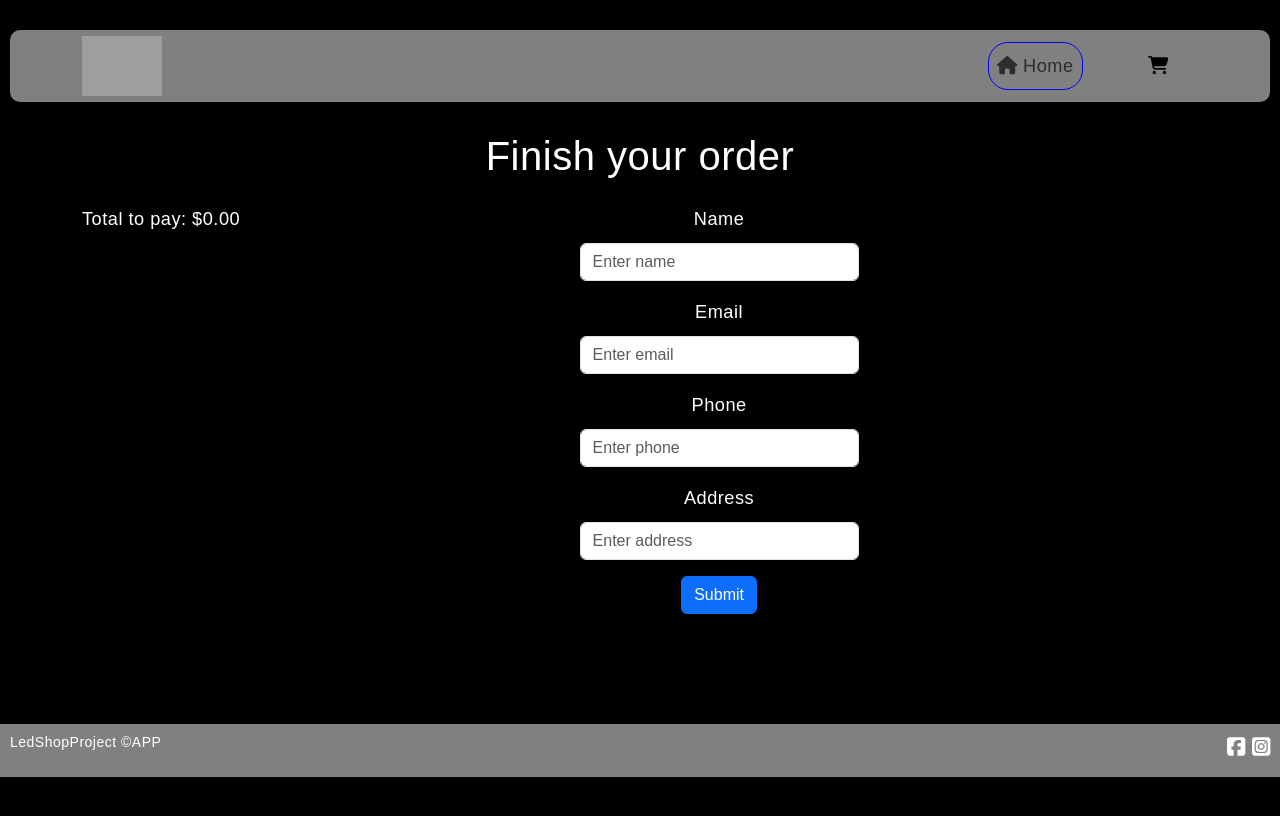
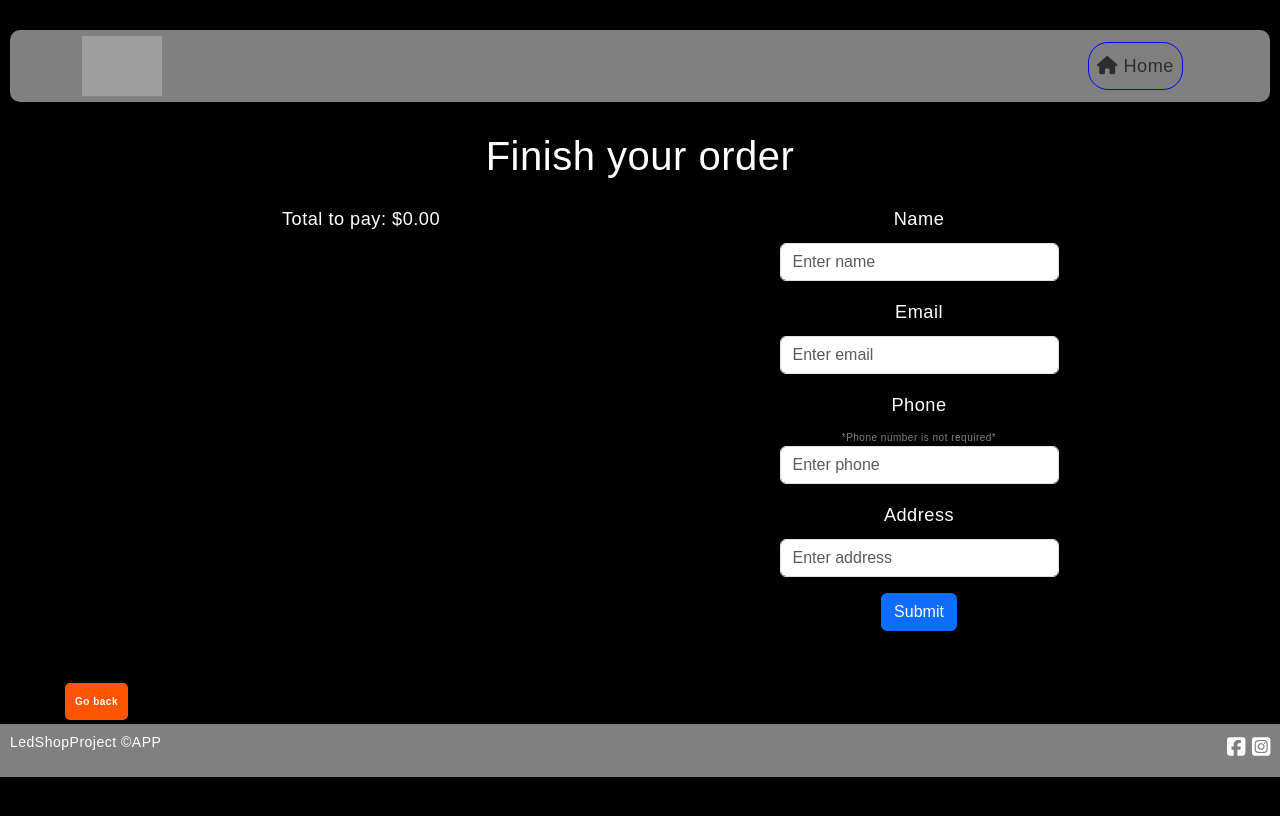
Before and after one commit to kalipp1/LedShop, a React (Create React App) app in the folder client/: page /payment in a window 1280 px wide. Shown: the top 816 px of the page. Built offline with nearby package versions, Linux system fonts and the light colour scheme.

Commit message:
repair cart Problem, add full functionality for payment, add success Page, and solve small problems

```diff
--- a/client/src/App.js
+++ b/client/src/App.js
@@ -7,6 +7,7 @@ import Home from "components/pages/Home/Home";
 import ProductPage from "components/pages/ProductPage/ProductPage";
 import CartPage from "components/pages/CartPage/CartPage";
 import PaymentPage from "components/pages/PaymentPage/PaymentPage";
+import SuccessPage from "components/pages/SuccessPage/SuccessPage";
 import './App.css';
 
 function App() {
@@ -19,6 +20,7 @@ function App() {
             <Route path="/products/:id" element={<ProductPage />} />
             <Route path="/cart" element={<CartPage />} />
             <Route path="/payment" element={<PaymentPage />} />
+            <Route path="/success/:orderId" element={<SuccessPage />} />
             <Route path="*" element={<NotFound />} />
           </Routes>
         </Container>
--- a/client/src/components/features/CartDropdown/CartDropdown.js
+++ b/client/src/components/features/CartDropdown/CartDropdown.js
@@ -39,7 +39,7 @@ const CartDropdown = ({ onClose }) => {
                     <div className={styles.cartItems}>
                         {cart.map((item, index) => (
                             <div key={index} className={styles.cartItem}>
-                                <img src={`${IMGS_URL}${item.image}`} alt={item.name} className={styles.cartItemImage} />
+                                <img src={`${IMGS_URL}${item.imageUrl}`} alt={item.name} className={styles.cartItemImage} />
                                 <div className={styles.quantityBox}>
                                     <button onClick={() => addQuantity(item)}>+</button>
                                     {item.quantity}
--- a/client/src/components/pages/CartPage/CartPage.js
+++ b/client/src/components/pages/CartPage/CartPage.js
@@ -74,7 +74,7 @@ const CartPage = () => {
         {cart.map((item, index) => (
           <div key={index} className={styles.cartItem}>
             <div className={styles.leftSide}>
-              <img src={`${IMGS_URL}${item.image}`} alt={item.name} className={styles.cartItemImage} />
+              <img src={`${IMGS_URL}${item.imageUrl}`} alt={item.name} className={styles.cartItemImage} />
               <div className={styles.quantityBox}>
                 <button className={styles.buttonQuantity} onClick={() => addQuantity(item)}>+</button>
                 {item.quantity}
--- a/client/src/components/pages/PaymentPage/PaymentPage.js
+++ b/client/src/components/pages/PaymentPage/PaymentPage.js
@@ -4,11 +4,12 @@ import { useState } from "react";
 import { API_URL } from "../../../config";
 import Spinner from 'react-bootstrap/Spinner';
 import { useSelector } from "react-redux";
-import { Navigate } from "react-router-dom";
+import { Navigate, useNavigate } from "react-router-dom";
 import { useDispatch } from "react-redux";
 import { getCart, clearCart } from "../../../redux/cartRedux";
 import { IMGS_URL } from "../../../config";
 import { useLocation } from "react-router-dom";
+import { Link } from 'react-router-dom';
 import clsx from "clsx";
 import styles from './PaymentPage.module.scss';
 
@@ -18,6 +19,7 @@ const PaymentPage = () =>{
     const totalPrice = location.state?.totalPrice || 0;
 
     const dispatch = useDispatch();
+    const navigate = useNavigate();
 
     const cart = useSelector(getCart);
 
@@ -63,11 +65,14 @@ const PaymentPage = () =>{
                 throw new Error("Server error");
             }
 
+            const data = await res.json();
+            if (!data.orderId) throw new Error("Order ID not found");
+
             dispatch(clearCart());
             setStatus("success");
             setTimeout(() => {
-                window.location.href = "/success";
-            }, 2000);
+                navigate(`/success/${data.orderId}`);
+            }, 500);
         } catch (error) {
             setStatus("serverError");
         }
@@ -79,11 +84,12 @@ const PaymentPage = () =>{
         <div className={styles.allPage}>
             <h1 className="my-4">Finish your order</h1>
             <div className={styles.finishOrderBox}>
+                <div className={styles.orderDisplayWithTotalPrice}>
                     <div className={styles.orderDisplay}>
                         {cart.map((item, index) => (
                             <div key={index} className={styles.cartItem}>
                                 <div className={styles.leftSide}>
-                                <img src={`${IMGS_URL}${item.image}`} alt={item.name} className={styles.cartItemImage} />
+                                    <img src={`${IMGS_URL}${item.imageUrl}`} alt={item.name} className={styles.cartItemImage} />
                                 </div>
                                 <div className={styles.cartItemDetails}>
                                     <p className={styles.cartItemName}>{item.name}</p>
@@ -92,6 +98,7 @@ const PaymentPage = () =>{
                                 </div>
                             </div>
                         ))}
+                    </div>
                     <p className={styles.cartTotalPrice}>Total to pay: ${totalPrice.toFixed(2)}</p>
                 </div>
             <Form className={clsx("col-12 col-sm-3 mx-auto", styles.formOrder)} onSubmit={handleSubmit}>
@@ -131,6 +138,7 @@ const PaymentPage = () =>{
 
                 <Form.Group className="mb-3" controlId="formPhone">
                     <Form.Label>Phone</Form.Label>
+                    <p className={styles.isNotRequired}>*Phone number is not required*</p>
                     <Form.Control type="text" value={phone} onChange={e => setPhone(e.target.value)} placeholder="Enter phone" />
                 </Form.Group>
 
@@ -144,6 +152,7 @@ const PaymentPage = () =>{
                 </Button>
             </Form>
             </div>
+            <Link to="/cart" className={styles.goBackToCart}>Go back</Link>
         </div>
     )
 }
--- a/client/src/components/pages/PaymentPage/PaymentPage.module.scss
+++ b/client/src/components/pages/PaymentPage/PaymentPage.module.scss
@@ -1,18 +1,71 @@
+@import '../../../styles/settings.scss';
+
 .allPage{
     color: white;
     .finishOrderBox{
         display: flex;
         flex-direction: row;
     }
+    .orderDisplayWithTotalPrice{
+        width: 50%;
+    }
+    .orderDisplay{
+        max-height: 400px;
+        overflow: scroll;
+    }
     .cartItemImage{
-        width: 150px;
-        height: 150px;
+        width: 120px;
+        height: 120px;
     }
     .cartItem{
         display: flex;
         flex-direction: row;
+        justify-content: space-between;
+        border-bottom: 1px solid white;
+    }
+    .leftSide{
+        padding-top: 2.5vh;
+    }
+    .cartItemDetails{
+        position: relative;
+        z-index: 2;
+        margin-top: 20px;
+        margin-left: 80px;
+        display: flex;
+        flex-direction: column;
+        justify-content: center;
+        align-items: center;
+        width: 50%;
     }
     .formOrder{
         z-index: 10;
     }
+    .goBackToCart{
+            display: block;
+            text-align: center;
+            margin-top: 30px;
+            padding: 10px;
+            background: #ff5500;
+            color: white;
+            border-radius: 5px;
+            text-decoration: none;
+            font-size: 10px;
+            font-weight: bold;
+            width: fit-content;
+            margin-left: auto;
+            margin-right: auto;
+            transition: $transition-cart-dropdown;
+            position: absolute;
+            bottom: 80px;
+            right: 90%;
+        }
+
+    .goBackToCart:hover {
+        background: gray;
+    }
+    .isNotRequired{
+        color: gray;
+        font-size: 10px;
+        margin: 0;
+    }
 }
--- a/client/src/components/pages/ProductPage/ProductPage.js
+++ b/client/src/components/pages/ProductPage/ProductPage.js
@@ -33,9 +33,10 @@ const ProductPage = () => {
         if (!prod) return;
         const productToAdd = {
             id: prod.id,
+            colorVariantId: selectedVariant.id,
             name: prod.name,
             price: selectedVariant ? selectedVariant.price : prod.price,
-            image: selectedVariant ? selectedVariant.imageUrl : prod.imageUrl,
+            imageUrl: selectedVariant ? selectedVariant.imageUrl : prod.imageUrl,
             variant: selectedVariant ? selectedVariant.color : "default",
             quantity: 1
         };
--- /dev/null
+++ b/client/src/components/pages/SuccessPage/SuccessPage.js
@@ -0,0 +1,30 @@
+import { useParams, Link } from "react-router-dom";
+import { useState } from "react";
+import styles from "./SuccessPage.module.scss";
+
+const SuccessPage = () => {
+    const { orderId } = useParams();
+
+    const [copied, setCopied] = useState(false);
+
+    const copyToClipboard = () => {
+        navigator.clipboard.writeText(orderId);
+        setCopied(true);
+        setTimeout(() => setCopied(false), 2000);
+    };
+
+    return (
+        <div className={styles.successContainer}>
+            <h1>Order placed successfully!</h1>
+            <p>Your order number: <span className={styles.strongOrderId}>{orderId}</span></p>
+            <p>Please don't let any stranger to see your order number</p>
+            <p>You can use this order number to cancel your order later.</p>
+            <button onClick={copyToClipboard} className={styles.button}>
+                {copied ? "Copied!" : "Copy Order Number"}
+            </button>
+            <Link to="/" className={styles.button}>Back to Home</Link>
+        </div>
+    );
+};
+
+export default SuccessPage;
--- /dev/null
+++ b/client/src/components/pages/SuccessPage/SuccessPage.module.scss
@@ -0,0 +1,31 @@
+@import '../../../styles/settings.scss';
+
+.successContainer{
+    color: white;
+    margin-top: 20vh;
+    z-index: 10;
+    .strongOrderId{
+        font-weight: bolder;
+        user-select: text;
+    }
+    .button{
+        display: block;
+        text-align: center;
+        margin-top: 30px;
+        padding: 10px;
+        background: #ff5500;
+        color: white;
+        border-radius: 5px;
+        text-decoration: none;
+        font-size: 20px;
+        font-weight: bold;
+        width: fit-content;
+        margin-left: auto;
+        margin-right: auto;
+        transition: $transition-cart-dropdown;
+        border: none;
+    }
+    .button:hover {
+        background: gray;
+    }
+}
--- a/client/src/components/views/NavBar/NavBar.js
+++ b/client/src/components/views/NavBar/NavBar.js
@@ -2,7 +2,7 @@ import styles from './NavBar.module.scss';
 import Nav from 'react-bootstrap/Nav';
 import Navbar from 'react-bootstrap/Navbar';
 import { Container } from 'react-bootstrap';
-import { NavLink, useLocation } from 'react-router-dom';
+import { NavLink, useLocation, matchPath } from 'react-router-dom';
 import clsx from 'clsx';
 import { FontAwesomeIcon } from '@fortawesome/react-fontawesome';
 import { faHouse, faShoppingCart } from '@fortawesome/free-solid-svg-icons';
@@ -14,6 +14,10 @@ const NavBar = () => {
     const location = useLocation();
     const [isCartOpen, setIsCartOpen] = useState(false);
 
+    const isSuccessPage = matchPath("/success/:orderId", location.pathname);
+
+    const isOnCartOrPaymentPageOrSuccessPage = location.pathname === "/cart" || location.pathname === "/payment" || isSuccessPage !== null;;
+
     return (
         <Navbar className={clsx(styles.navbar)}>
         <Container>
@@ -24,7 +28,7 @@ const NavBar = () => {
             <Nav.Link className={clsx(styles.link, location.pathname==="/"&& styles.linkActive)} as={NavLink} to="/">
                 <FontAwesomeIcon icon={faHouse} /> Home
             </Nav.Link>
-            {location.pathname !== "/cart" && (
+            {!isOnCartOrPaymentPageOrSuccessPage && (
               <button className={styles.cartButton} onClick={() => setIsCartOpen(!isCartOpen)}>
                 <FontAwesomeIcon icon={faShoppingCart} />
               </button>
```
Also changed, not shown: client/src/components/pages/CartPage/CartPage.module.scss (+8 -3 lines), client/src/redux/cartRedux.js (+4 -3 lines), 1 other file (tests, documents, lock files or other folders). Lines whose indentation alone changed are shown as unchanged.
